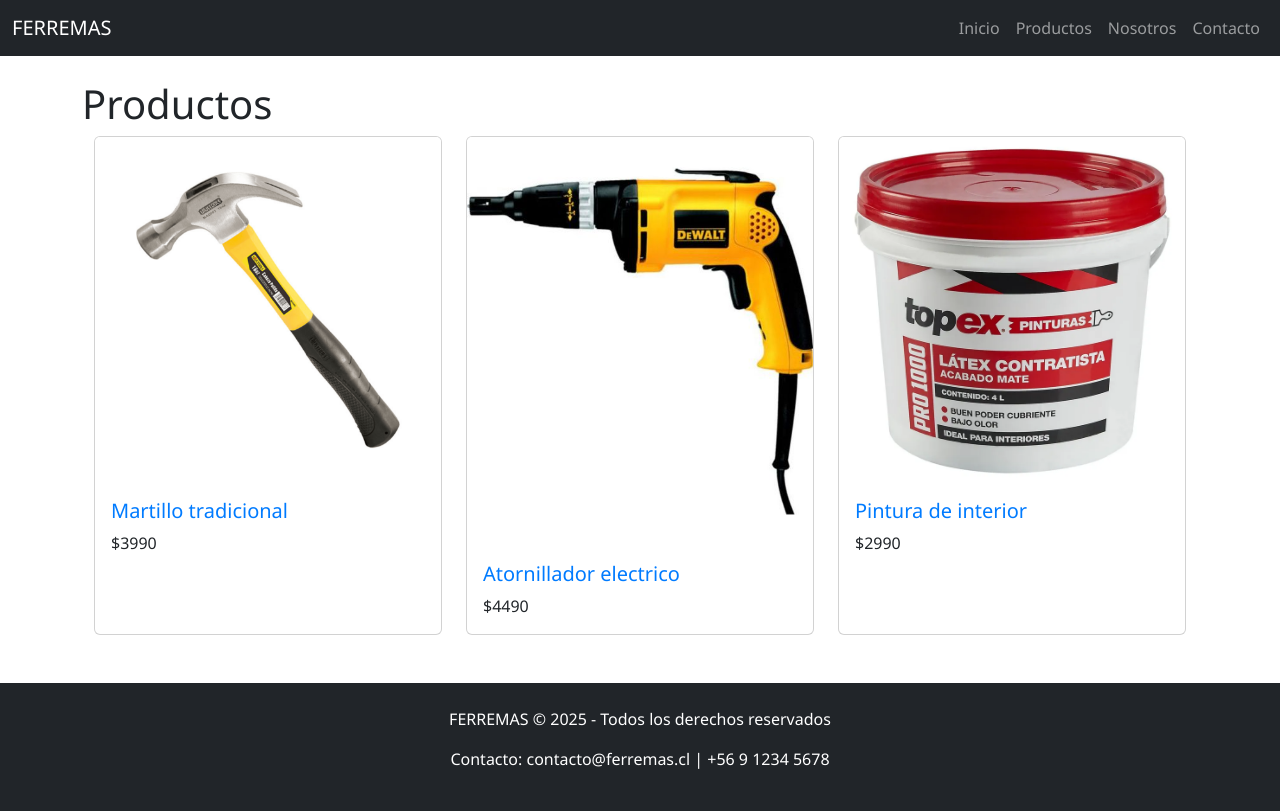
After one commit to BastianLazo/ferremas, a Django app: page /productos/ in a window 1280 px wide. The commit adds this page. Run offline with Django 5.2, Linux system fonts and the light colour scheme.

Commit message:
Se agregó la vista de productos

```diff
--- a/ferremas_web/settings.py
+++ b/ferremas_web/settings.py
@@ -55,7 +55,7 @@
 TEMPLATES = [
     {
         'BACKEND': 'django.template.backends.django.DjangoTemplates',
-        'DIRS': [],
+        'DIRS': [BASE_DIR / 'home' / 'templates'],
         'APP_DIRS': True,
         'OPTIONS': {
             'context_processors': [
--- a/ferremas_web/urls.py
+++ b/ferremas_web/urls.py
@@ -15,10 +15,13 @@
     2. Add a URL to urlpatterns:  path('blog/', include('blog.urls'))
 """
 from django.contrib import admin
-from django.urls import path
+from django.urls import include, path
+from home import views
 from home.views import homepage
 
 urlpatterns = [
     path('admin/', admin.site.urls),
     path('', homepage, name='homepage'),
+    path('', include('home.urls')),
+    path('productos/', views.productos, name='productos'),
 ]
--- /dev/null
+++ b/home/templates/home/base_generic.html
@@ -0,0 +1,58 @@
+<!DOCTYPE html>
+{% load static %}
+<html lang="es">
+<head>
+    <meta charset="UTF-8">
+    <title>{% block title %}FERREMAS{% endblock %}</title>
+    <link href="https://cdn.jsdelivr.net/npm/bootstrap@5.3.0/dist/css/bootstrap.min.css" rel="stylesheet">
+    <link rel="stylesheet" href="{% static 'css/styles.css' %}">
+    {% block extra_head %}{% endblock %}
+</head>
+<body>
+
+<!-- Navbar -->
+<nav class="navbar navbar-expand-lg navbar-dark bg-dark">
+    <div class="container-fluid">
+        <a class="navbar-brand" href="{% url 'homepage' %}">FERREMAS</a>
+        <button class="navbar-toggler" type="button" data-bs-toggle="collapse"
+            data-bs-target="#navbarNav" aria-controls="navbarNav" aria-expanded="false"
+            aria-label="Toggle navigation">
+            <span class="navbar-toggler-icon"></span>
+        </button>
+        <div class="collapse navbar-collapse" id="navbarNav">
+            <ul class="navbar-nav ms-auto">
+                <li class="nav-item">
+                    <a class="nav-link" href="{% url 'homepage' %}">Inicio</a>
+                </li>
+                <li class="nav-item">
+                    <a class="nav-link" href="{% url 'productos' %}">Productos</a>
+                </li>
+                <li class="nav-item">
+                    <a class="nav-link" href="#">Nosotros</a>
+                </li>
+                <li class="nav-item">
+                    <a class="nav-link" href="#">Contacto</a>
+                </li>
+            </ul>
+        </div>
+    </div>
+</nav>
+
+<!-- Contenido dinámico -->
+<div class="container mt-4">
+    {% block content %}
+    {% endblock %}
+</div>
+
+<!-- Footer -->
+<footer class="bg-dark text-white py-4 mt-5">
+  <div class="container text-center">
+    <p>FERREMAS &copy; 2025 - Todos los derechos reservados</p>
+    <p>Contacto: contacto@ferremas.cl | +56 9 1234 5678</p>
+  </div>
+</footer>
+
+<!-- Scripts -->
+<script src="https://cdn.jsdelivr.net/npm/bootstrap@5.3.0/dist/js/bootstrap.bundle.min.js"></script>
+</body>
+</html>
--- /dev/null
+++ b/home/templates/home/productos.html
@@ -0,0 +1,20 @@
+{% extends 'home/base_generic.html' %}
+{% load static %}
+{% block content %}
+<h1>Productos</h1>
+<div class="container">
+  <div class="row">
+    {% for producto in productos %}
+      <div class="col-md-4">
+        <div class="card h-100">
+            <img src="{% static producto.imagen %}" class="card-img-top" alt="{{ producto.nombre }}">
+            <div class="card-body">
+            <h5 class="card-title">{{ producto.nombre }}</h5>
+            <p class="card-text">${{ producto.precio }}</p>
+          </div>
+        </div>
+      </div>
+    {% endfor %}
+  </div>
+</div>
+{% endblock %}
--- /dev/null
+++ b/home/urls.py
@@ -0,0 +1,7 @@
+# home/urls.py
+from django.urls import path
+from . import views
+
+urlpatterns = [
+    path('productos/', views.productos, name='productos'),
+]
--- a/home/views.py
+++ b/home/views.py
@@ -1,5 +1,14 @@
+
 from django.shortcuts import render
 
 # Create your views here.
 def homepage(request):
     return render(request, 'home/index.html')
+
+def productos(request):
+    productos = [
+        {'nombre': 'Martillo tradicional', 'precio': 3990, 'imagen': 'images/Martillo.png'},
+        {'nombre': 'Atornillador electrico', 'precio': 4490, 'imagen': 'images/atornilladorelectrico.jpg'},
+        {'nombre': 'Pintura de interior', 'precio': 2990, 'imagen': 'images/pinturainterior.jpg'},
+    ]
+    return render(request, 'home/productos.html', {'productos': productos})
```
Also changed, not shown: home/templates/home/index.html (+7 -6 lines), static/images/Martillo.png (added), static/images/atornilladorelectrico.jpg (added), static/images/pinturainterior.jpg (added).
